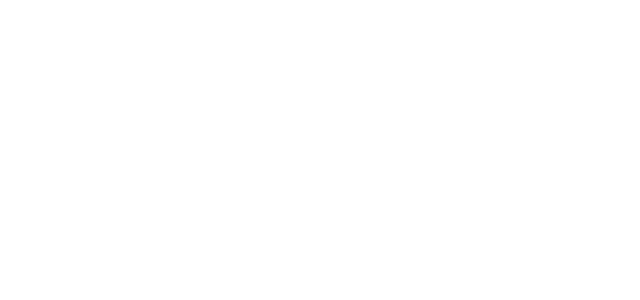
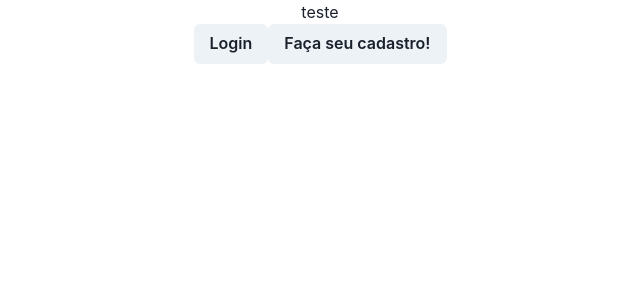
Before and after one commit to felipemotavieira/projeto-final-m3, a React (Create React App) app: page / in a window 1280 px wide. Before the commit this address had no page. Shown: the top 300 px of the page, without its empty margins (320-960 px from the left). Built offline with nearby package versions, Linux system fonts and the light colour scheme.

Commit message:
feat: modais provisórios funcionais na landing page

```diff
--- a/src/App.tsx
+++ b/src/App.tsx
@@ -1,15 +1,11 @@
-import React from "react";
-import { Route, Routes } from "react-router-dom";
+import { AppRoutes } from "./routes/Routes";
 import "./App.css";
-import { LandingPage } from "./components/pages/LandingPage/LandingPage";
-
 
 function App() {
   return (
-    <Routes>
-      <Route path="landing" element={LandingPage()} />
-
-    </Routes>
+    <div className="App">
+      <AppRoutes />
+    </div>
   );
 }
 
--- a/src/components/modals/Login/Login.tsx
+++ b/src/components/modals/Login/Login.tsx
@@ -1 +1,66 @@
-export const Login = () => {};
+import {
+  Modal,
+  ModalOverlay,
+  ModalContent,
+  ModalHeader,
+  ModalBody,
+  ModalCloseButton,
+  useDisclosure,
+  FormControl,
+  FormLabel,
+  Input,
+  InputGroup,
+  InputRightElement,
+  Button,
+} from "@chakra-ui/react";
+import { useState } from "react";
+import * as yup from "yup";
+import { useForm } from "react-hook-form";
+// import { yupResolver } from "@hookform/resolvers/yup";
+
+interface ILoginData {
+  email: string;
+  password: string;
+}
+
+export const Login = () => {
+  const { isOpen, onOpen, onClose } = useDisclosure();
+  const [show, setShow] = useState(false);
+  const handleClick = () => setShow(!show);
+
+  return (
+    <>
+      <Button onClick={onOpen}>Login</Button>
+      <Modal isOpen={isOpen} onClose={onClose}>
+        <ModalOverlay />
+        <ModalContent>
+          <ModalHeader>Login</ModalHeader>
+          <ModalCloseButton />
+          <ModalBody>
+            <form>
+              <FormControl>
+                <FormLabel>E-mail</FormLabel>
+                <Input type="email" variant="flushed" />
+              </FormControl>
+              <FormControl>
+                <FormLabel>Senha</FormLabel>
+                <InputGroup>
+                  <Input
+                    variant="flushed"
+                    type={show ? "text" : "password"}
+                    placeholder="Enter password"
+                  />
+                  <InputRightElement width="4.5rem">
+                    <Button h="1.75rem" size="sm" onClick={handleClick}>
+                      {show ? "Hide" : "Show"}
+                    </Button>
+                  </InputRightElement>
+                </InputGroup>
+              </FormControl>
+            </form>
+          </ModalBody>
+        </ModalContent>
+      </Modal>
+    </>
+  );
+};
--- a/src/components/modals/Register/Register.tsx
+++ b/src/components/modals/Register/Register.tsx
@@ -18,11 +18,13 @@
 // import { useForm } from "react-hook-form";
 
 export const Register = () => {
-  const { isOpen, onClose } = useDisclosure();
+  const { isOpen, onOpen, onClose } = useDisclosure();
   const [show, setShow] = useState(false);
   const handleClick = () => setShow(!show);
 
   return (
+    <>
+      <Button onClick={onOpen}>Faça seu cadastro!</Button>
       <Modal isOpen={isOpen} onClose={onClose}>
         <ModalOverlay />
         <ModalContent>
@@ -57,5 +59,6 @@
           </ModalBody>
         </ModalContent>
       </Modal>
+    </>
   );
 };
--- a/src/components/pages/LandingPage/LandingPage.tsx
+++ b/src/components/pages/LandingPage/LandingPage.tsx
@@ -1,23 +1,12 @@
-import { useContext } from "react";
-import { Context } from "../../../context/Context";
+import { Login } from "../../modals/Login/Login";
+import { Register } from "../../modals/Register/Register";
 
 export const LandingPage = () => {
-  const {
-    setIsOpenModalLogin,
-    setIsOpenModalRegister,
-    isOpenModalLogin,
-    isOpenModalRegister,
-  } = useContext(Context);
-  console.log(isOpenModalLogin);
   return (
     <div className="App">
       <h1>teste</h1>
-      <button onClick={() => setIsOpenModalLogin(true)}>login</button>
-      <button onClick={() => setIsOpenModalRegister(true)}>register</button>
-
-      {isOpenModalLogin && <h1>true LOGIN</h1>}
-
-      {isOpenModalRegister && <h1>true REGISTER</h1>}
+      <Login />
+      <Register />
     </div>
   );
 };
--- a/src/routes/Routes.tsx
+++ b/src/routes/Routes.tsx
@@ -1,17 +1,13 @@
 //import { Route, Routes } from 'react-router-dom';
 //import { LandingPage } from '../components/pages/LandingPage/LandingPage';
 
+import { BrowserRouter, Route, Routes } from "react-router-dom";
+import { LandingPage } from "../components/pages/LandingPage/LandingPage";
 
-
-export const Routes= () => {
-    /*<Routes>
-      <Route
-      path="landing"
-      element={
-        LandingPage()
-      }
-
-      />
-
-    </Routes>*/
+export const AppRoutes = () => {
+  return (
+    <Routes>
+      <Route path="/" element={<LandingPage />} />
+    </Routes>
+  );
 };
```
Also changed, not shown: src/index.tsx (+15 -12 lines). Lines whose indentation alone changed are shown as unchanged.
